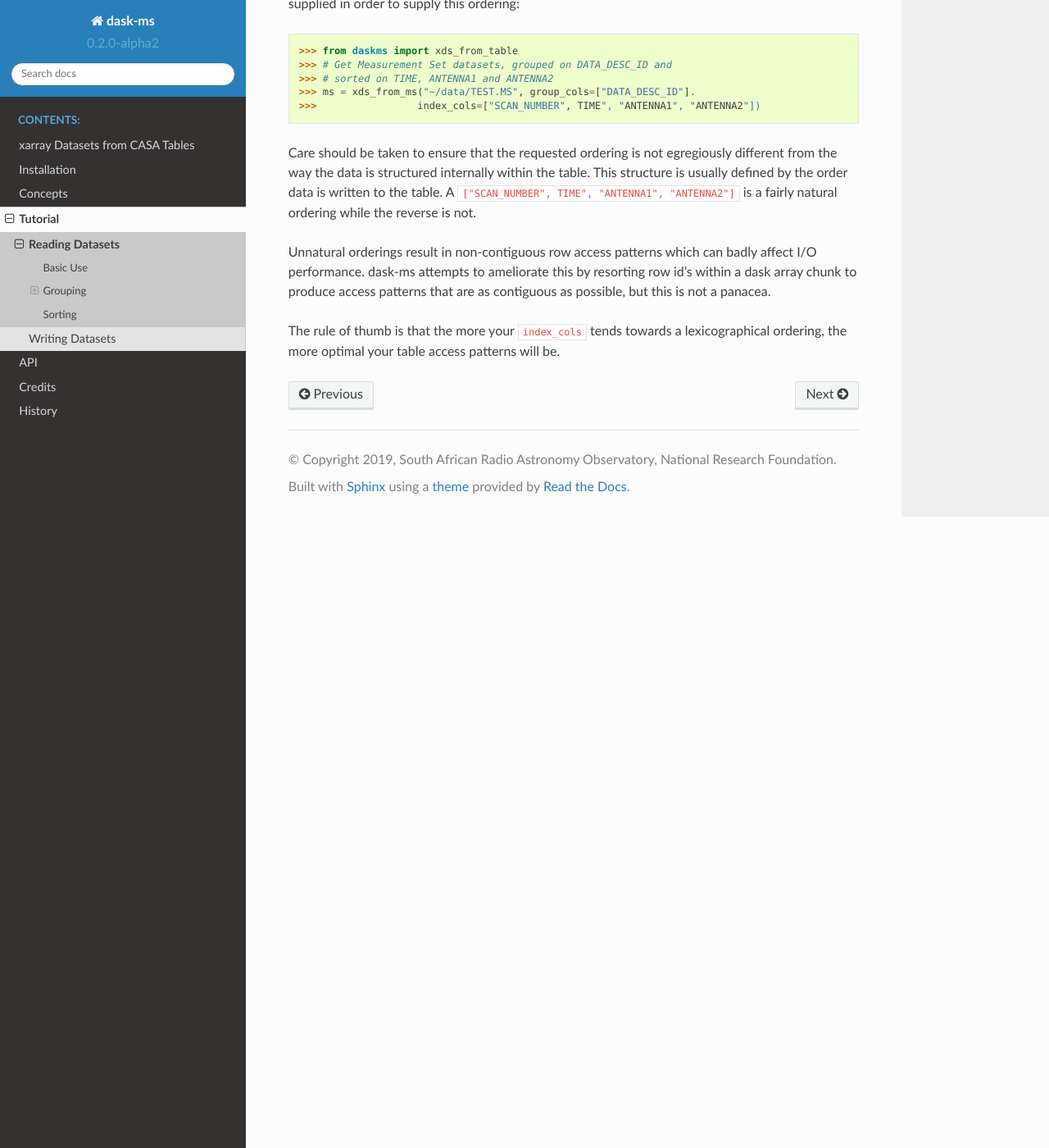
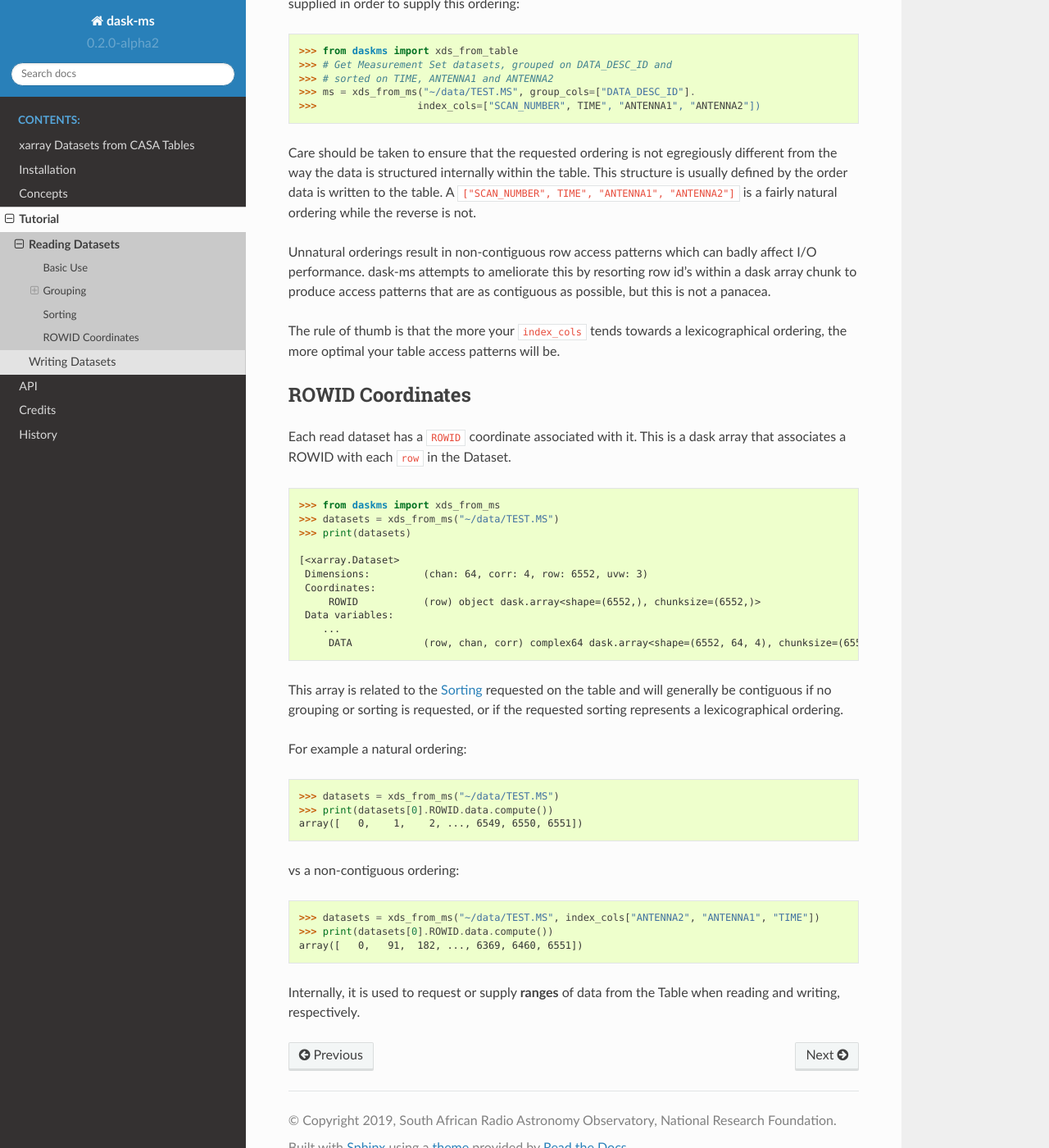
Before and after one commit to ratt-ru/dask-ms, a Sphinx documentation site: the page built from docs/tutorial/reads.rst, in a window 1280 px wide and 1400 px high, scrolled down 4561 px. Shown: the whole window at 82% size. Built offline with Sphinx 7.4.7 and the Read the Docs theme 2.0.0, drawn with Linux system fonts in a browser that asks for light colours; pages that are not in the unit, such as notebooks, are missing from menus; some of the changed text lies outside the part shown.

Commit message:
Describe ROWIDS

```diff
--- a/docs/tutorial/reads.rst
+++ b/docs/tutorial/reads.rst
@@ -5,8 +5,8 @@ Basic Use
 ~~~~~~~~~
 
 There are two methods for creating Datasets from a CASA Table or
-Measurement Set. ``xds_from_table`` handles general tables while
-``xds_from_ms`` handles Measurement Sets specifically.
+Measurement Set. :func:`~daskms.xds_from_table` handles general tables while
+:func:`~daskms.xds_from_ms` handles Measurement Sets specifically.
 We will use the two interchangeably.
 
 Calling either of these two functions will produce a list of datasets:
@@ -273,3 +273,51 @@ a panacea.
 
 The rule of thumb is that the more your ``index_cols`` tends towards a
 lexicographical ordering, the more optimal your table access patterns will be.
+
+
+ .. _row-id-coordinates:
+
+ROWID Coordinates
+~~~~~~~~~~~~~~~~~
+
+Each read dataset has a ``ROWID`` coordinate associated with it.
+This is a dask array that associates a ROWID with each ``row``
+in the Dataset.
+
+.. doctest::
+
+    >>> from daskms import xds_from_ms
+    >>> datasets = xds_from_ms("~/data/TEST.MS")
+    >>> print(datasets)
+
+    [<xarray.Dataset>
+     Dimensions:         (chan: 64, corr: 4, row: 6552, uvw: 3)
+     Coordinates:
+         ROWID           (row) object dask.array<shape=(6552,), chunksize=(6552,)>
+     Data variables:
+        ...
+         DATA            (row, chan, corr) complex64 dask.array<shape=(6552, 64, 4), chunksize=(6552, 64, 4)>
+
+This array is related to the Sorting_ requested on the table and
+will generally be contiguous if no grouping or sorting is requested,
+or if the requested sorting represents a lexicographical ordering.
+
+For example a natural ordering:
+
+.. doctest::
+
+    >>> datasets = xds_from_ms("~/data/TEST.MS")
+    >>> print(datasets[0].ROWID.data.compute())
+    array([   0,    1,    2, ..., 6549, 6550, 6551])
+
+vs a non-contiguous ordering:
+
+.. doctest::
+
+
+    >>> datasets = xds_from_ms("~/data/TEST.MS", index_cols["ANTENNA2", "ANTENNA1", "TIME"])
+    >>> print(datasets[0].ROWID.data.compute())
+    array([   0,   91,  182, ..., 6369, 6460, 6551])
+
+Internally, it is used to request or supply **ranges** of data from the Table
+when reading and writing, respectively.
```
